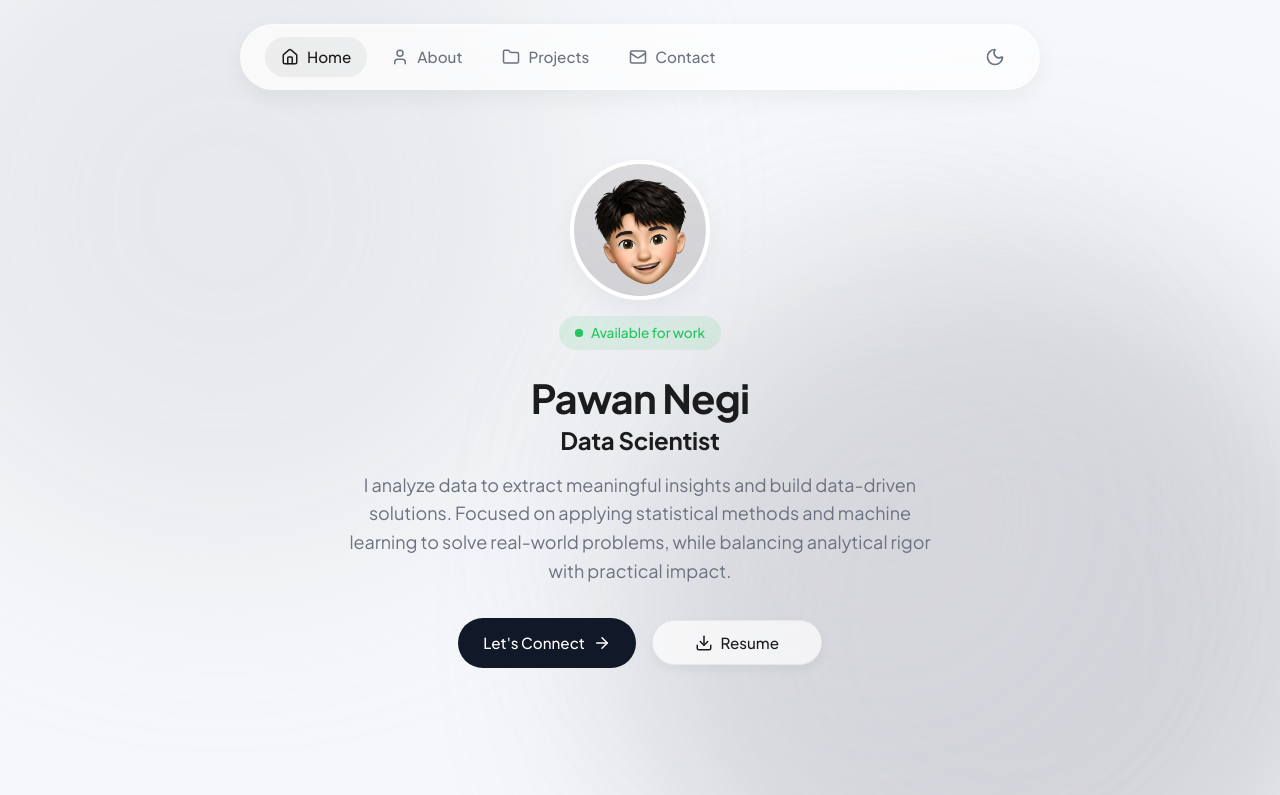
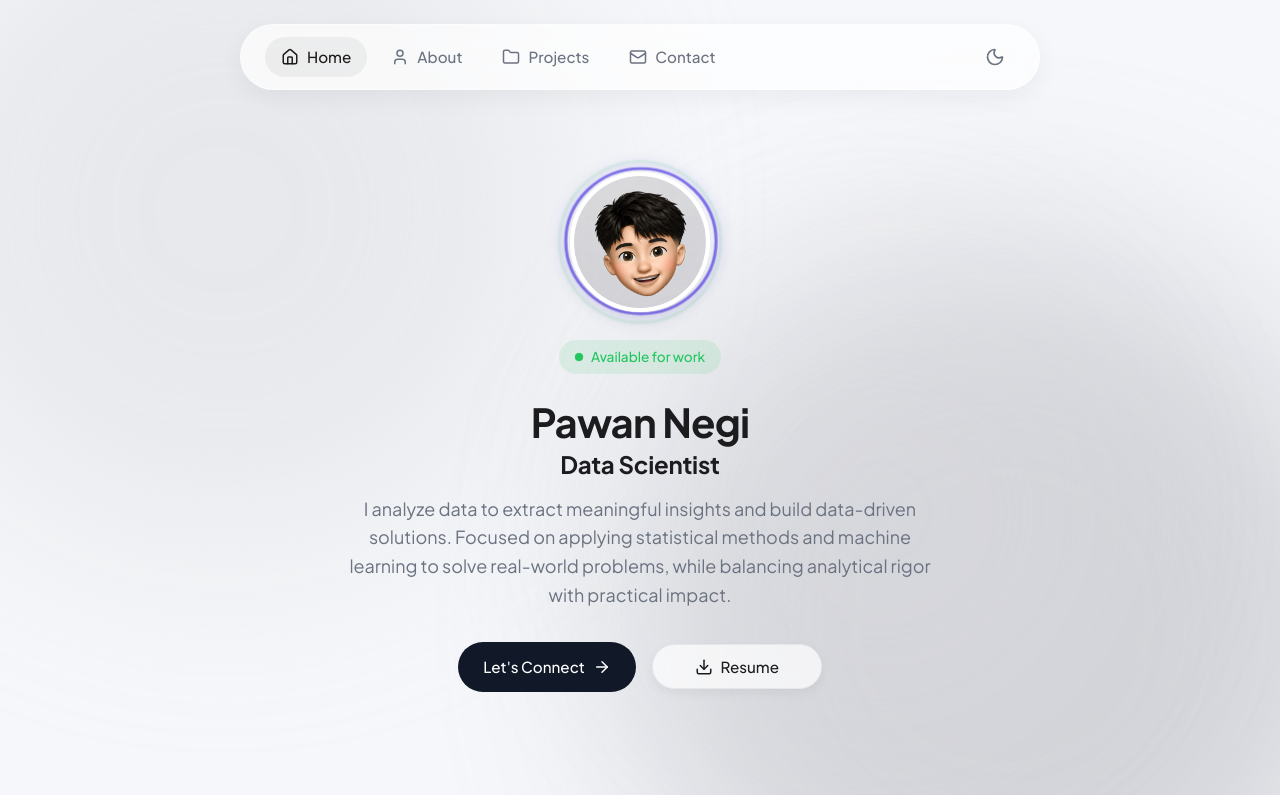
Before and after one commit to pawannegii/MyPortfolio, a React (Vite) app: page / in a window 1280 px wide. Shown: the top 795 px of the page. Built offline with nearby package versions, Linux system fonts and the light colour scheme.

Commit message:
Add avocado theme and animated avatar ring

```diff
--- a/src/App.jsx
+++ b/src/App.jsx
@@ -15,6 +15,7 @@ import {
   Download,
   Sun,
   Moon,
+  Leaf,
   Code,
   TerminalSquare,
   Cpu,
@@ -69,15 +70,24 @@ function App() {
   const [activeSection, setActiveSection] = useState('home');
 
   const [selectedProject, setSelectedProject] = useState(null);
-  const [isDark, setIsDark] = useState(() => {
+  const [theme, setTheme] = useState(() => {
     const saved = localStorage.getItem('theme');
-    return saved === 'dark' || (!saved && window.matchMedia('(prefers-color-scheme: dark)').matches);
+    if (['light', 'dark', 'avocado'].includes(saved)) return saved;
+    return window.matchMedia('(prefers-color-scheme: dark)').matches ? 'dark' : 'light';
   });
 
   useEffect(() => {
-    document.documentElement.setAttribute('data-theme', isDark ? 'dark' : 'light');
-    localStorage.setItem('theme', isDark ? 'dark' : 'light');
-  }, [isDark]);
+    document.documentElement.setAttribute('data-theme', theme);
+    localStorage.setItem('theme', theme);
+  }, [theme]);
+
+  const cycleTheme = () => {
+    setTheme((currentTheme) => {
+      if (currentTheme === 'light') return 'dark';
+      if (currentTheme === 'dark') return 'avocado';
+      return 'light';
+    });
+  };
 
 
 
@@ -132,12 +142,13 @@ function App() {
         </div>
         <div style={{ display: 'flex', alignItems: 'center', gap: '8px' }}>
           <button
-            onClick={() => setIsDark(!isDark)}
+            onClick={cycleTheme}
             className="nav-link"
             style={{ padding: '10px', borderRadius: '50%' }}
-            aria-label="Toggle Dark Mode"
+            aria-label={`Switch theme, current theme is ${theme}`}
+            title={`Theme: ${theme}`}
           >
-            {isDark ? <Sun size={20} /> : <Moon size={20} />}
+            {theme === 'dark' ? <Sun size={20} /> : theme === 'avocado' ? <Leaf size={20} /> : <Moon size={20} />}
           </button>
         </div>
       </nav>
@@ -146,14 +157,13 @@ function App() {
         <section id="home" className="hero-section">
           <FadeIn>
             <div style={{ display: 'flex', flexDirection: 'column', alignItems: 'center', marginBottom: '24px' }}>
-              <motion.img
-                src={avatarImg}
-                alt="Pawan Negi Avatar"
-                className="avatar"
-                whileHover={{ scale: 1.05 }}
-                transition={{ type: "spring", stiffness: 300 }}
-                style={{ margin: '0 0 16px 0', display: 'block' }}
-              />
+              <div className="avatar-jelly">
+                <img
+                  src={avatarImg}
+                  alt="Pawan Negi Avatar"
+                  className="avatar"
+                />
+              </div>
               <div className="status-badge" style={{ margin: 0 }}>
                 <div className="status-dot"></div>
                 Available for work
@@ -271,7 +281,7 @@ function App() {
                 </div>
                 <div>
                   <h3 style={{ fontSize: '1.1rem', marginBottom: '4px', color: 'var(--text-primary)' }}>GitHub</h3>
-                  <span style={{ fontSize: '0.9rem', color: 'var(--text-secondary)' }}>@pawannegi</span>
+                  <span style={{ fontSize: '0.9rem', color: 'var(--text-secondary)' }}>@pawannegii</span>
                 </div>
               </a>
 
--- a/src/index.css
+++ b/src/index.css
@@ -38,8 +38,30 @@
   --blob-3: #AAAAAA;
 }
 
+[data-theme="avocado"] {
+  --bg-color: #F1F8EA;
+  --text-primary: #1F3424;
+  --text-secondary: #64765A;
+  --card-bg: rgba(250, 255, 243, 0.74);
+  --accent-color: #5F8F3A;
+  --accent-gradient: linear-gradient(135deg, #5F8F3A, #9FD37A);
+  --success-badge: #3E9B53;
+  --btn-primary-bg: #27462B;
+  --btn-primary-text: #F7FFE8;
+  --border-color: #CFE1BE;
+  --shadow-soft: 0 10px 28px rgba(46, 87, 44, 0.1);
+  --shadow-hover: 0 18px 44px rgba(46, 87, 44, 0.16);
+  --blob-1: #BDEEA2;
+  --blob-2: #DCEFB4;
+  --blob-3: #9FDDC7;
+}
+
 [data-theme="dark"] .glass-card {
   border: 1px solid rgba(255, 255, 255, 0.06);
+}
+
+[data-theme="avocado"] .glass-card {
+  border: 1px solid rgba(91, 128, 61, 0.16);
 }
 
 [data-theme="dark"] .form-control {
@@ -69,8 +91,37 @@
   background: rgba(255, 255, 255, 0.1);
 }
 
+[data-theme="avocado"] .nav-link:hover,
+[data-theme="avocado"] .nav-link.active {
+  background: rgba(95, 143, 58, 0.13);
+}
+
 [data-theme="dark"] .avatar {
   border-color: #2D2D33;
+}
+
+[data-theme="avocado"] .avatar {
+  border-color: #F8FFE8;
+}
+
+[data-theme="avocado"] .btn-primary:hover {
+  background-color: #1D3823;
+  box-shadow: 0 4px 14px rgba(39, 70, 43, 0.22);
+}
+
+[data-theme="avocado"] .btn-outline:hover {
+  background-color: rgba(255, 255, 255, 0.55);
+  border-color: rgba(95, 143, 58, 0.45);
+}
+
+[data-theme="avocado"] .status-badge {
+  background-color: rgba(83, 151, 80, 0.14);
+}
+
+[data-theme="avocado"] .section-title {
+  background: linear-gradient(180deg, #27462B 0%, #6F943F 100%);
+  -webkit-background-clip: text;
+  -webkit-text-fill-color: transparent;
 }
 
 
@@ -379,9 +430,80 @@ section {
   height: 140px;
   border-radius: 50%;
   object-fit: cover;
-  margin: 0 auto 24px;
+  display: block;
+  position: relative;
+  z-index: 2;
+  margin: 0;
   box-shadow: var(--shadow-soft);
   border: 4px solid white;
+}
+
+.avatar-jelly {
+  position: relative;
+  display: grid;
+  place-items: center;
+  width: 164px;
+  height: 164px;
+  margin: 0 0 16px;
+}
+
+.avatar-jelly::before,
+.avatar-jelly::after {
+  content: '';
+  position: absolute;
+  inset: 7px;
+  border-radius: 50%;
+  pointer-events: none;
+}
+
+.avatar-jelly::before {
+  border: 3px solid rgba(108, 92, 231, 0.85);
+  box-shadow: 0 0 18px rgba(108, 92, 231, 0.22);
+  animation: jelly-ring 4.8s ease-in-out infinite;
+}
+
+.avatar-jelly::after {
+  inset: 1px;
+  border: 1px solid rgba(34, 197, 94, 0.42);
+  filter: blur(1px);
+  animation: jelly-ring-soft 5.6s ease-in-out infinite;
+}
+
+[data-theme="avocado"] .avatar-jelly::before {
+  border-color: rgba(95, 143, 58, 0.9);
+  box-shadow: 0 0 20px rgba(95, 143, 58, 0.24);
+}
+
+[data-theme="avocado"] .avatar-jelly::after {
+  border-color: rgba(159, 211, 122, 0.62);
+}
+
+@keyframes jelly-ring {
+  0%,
+  100% {
+    transform: scale(1) translate(0, 0);
+  }
+
+  35% {
+    transform: scale(1.025, 0.985) translate(1px, -1px);
+  }
+
+  68% {
+    transform: scale(0.985, 1.025) translate(-1px, 1px);
+  }
+}
+
+@keyframes jelly-ring-soft {
+  0%,
+  100% {
+    transform: scale(1);
+    opacity: 0.75;
+  }
+
+  50% {
+    transform: scale(1.035);
+    opacity: 1;
+  }
 }
 
 .hero-description {
@@ -639,6 +761,11 @@ footer {
     height: 100px;
   }
 
+  .avatar-jelly {
+    width: 124px;
+    height: 124px;
+  }
+
   .hero-ctas {
     flex-direction: column;
     gap: 16px;
```
